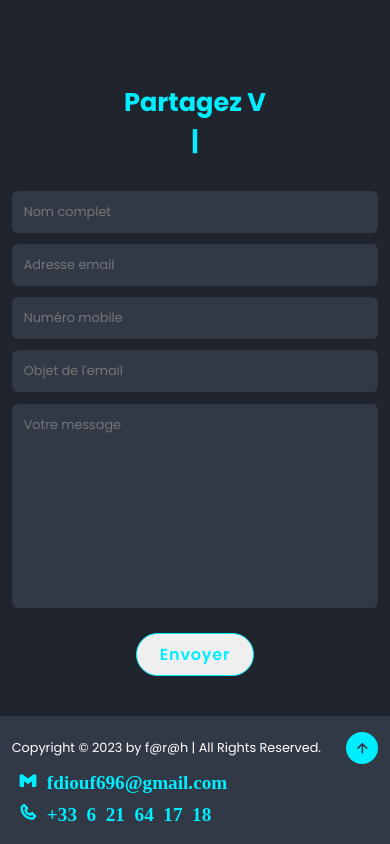
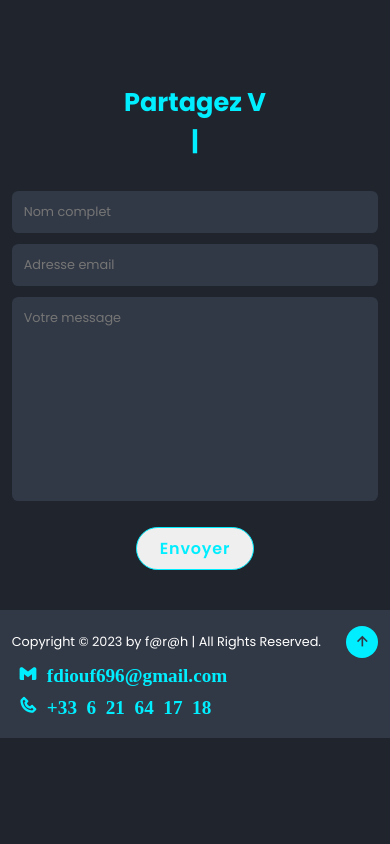
Before and after one commit to farah-9/Mon-portfolio, a website: page index.htm in a window 390 px wide. Shown: the part 9899-10743 px from the top of the page. After the commit the page ends 10637 px from the top, so only its background shows below. Drawn offline with nearby package versions, Linux system fonts and the light colour scheme.

Commit message:
Delete section mobile number and object email on  portfolio-contact

```diff
--- a/index.htm
+++ b/index.htm
@@ -244,10 +244,6 @@
         <input type="text" placeholder="Adresse email">
     </div>
 
-    <div class="input-box">
-        <input type="number" placeholder="Numéro mobile">
-        <input type="text" placeholder="Objet de l'email">
-    </div>
 
     <textarea name="" id="" cols="30" rows="10" placeholder="Votre message"></textarea>
     <input type="submit" value="Envoyer" class="btn">
```
Also changed, not shown: ._index.htm.
